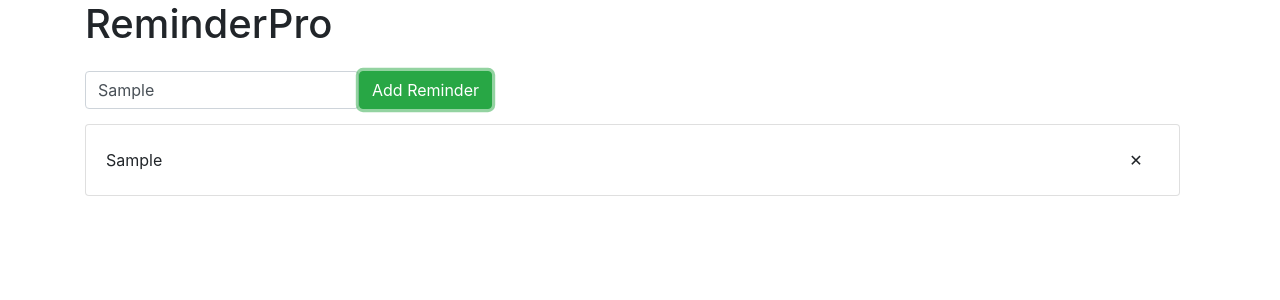
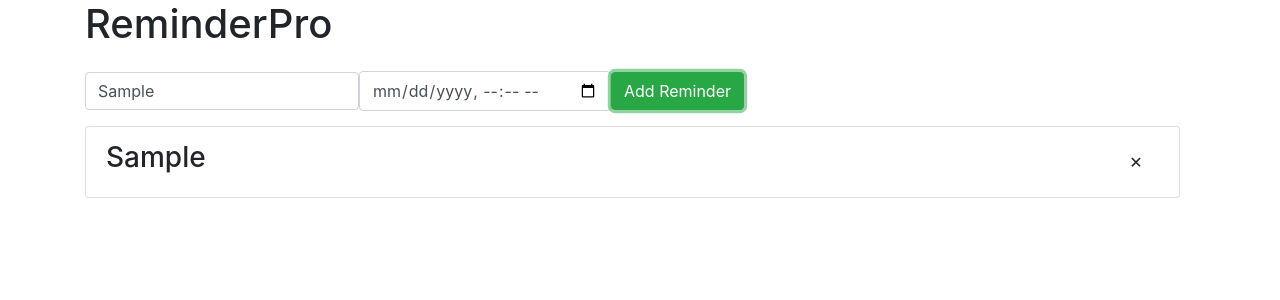
Before and after one commit to neilreyes/reminderpro, a React (Create React App) app: page / in a window 1280 px wide. Both pictures are taken after typing "Sample" into the empty fields and a click on the button "Add Reminder". Shown: the top 300 px of the page. Built offline with nearby package versions, Linux system fonts and the light colour scheme.

Commit message:
Adds timestamp feature

```diff
--- a/src/actions/index.js
+++ b/src/actions/index.js
@@ -1,10 +1,11 @@
 import { ADD_REMINDER , DELETE_REMINDER } from '../constants';
 
 // Action creator
-export const addReminder = (text) =>{
+export const addReminder = (text, dueDate) =>{
     const action = {
         type: ADD_REMINDER,
-        text
+        text,
+        dueDate
     }
 
     console.log('action in addReminder: ', action);
--- a/src/components/App.jsx
+++ b/src/components/App.jsx
@@ -5,12 +5,16 @@ import { addReminder, deleteReminder } from '../actions';
 class App extends Component {
   constructor(props){
     super(props);
+
     this.handleTextChange = this.handleTextChange.bind(this);
+    this.handleDateChange = this.handleDateChange.bind(this);
     this.addReminder = this.addReminder.bind(this);
     this.deleteReminder = this.deleteReminder.bind(this);
     this.renderReminders = this.renderReminders.bind(this);
+
     this.state = {
       text: '',
+      date: '',
     };
   }
 
@@ -20,14 +24,18 @@ class App extends Component {
     });
   }
 
+  handleDateChange(event){
+    console.log(event.target.value);
+    this.setState({
+      date: event.target.value,
+    });
+  }
+
   addReminder(event){
-    this.props.addReminder(this.state.text);
+    this.props.addReminder(this.state.text, this.state.date);
   }
 
   deleteReminder(id){
-    console.log('deleting in application', id);
-    console.log('this.props', this.props);
-
     this.props.deleteReminder(id);
   }
 
@@ -40,7 +48,10 @@ class App extends Component {
           reminders.map((reminder, index)=>{
             return (
               <li key={reminder.id} className="list-group-item">
-                <div className="list-item">{reminder.text}</div>
+                <div className="list-item">
+                  <h3>{reminder.text}</h3>
+                  <em>{reminder.dueDate}</em>
+                </div>
                 <div
                   className="list-item delete-button"
                   onClick={()=>{this.deleteReminder(reminder.id)}}
@@ -68,7 +79,14 @@ class App extends Component {
               type="text"
               onChange={this.handleTextChange}
             />
+
+            <input
+              type="datetime-local"
+              className="form-control"
+              onChange={this.handleDateChange}
+            />
           </div>
+
           <button
             type="button"
             className="btn btn-success"
--- a/src/reducers/index.js
+++ b/src/reducers/index.js
@@ -1,9 +1,12 @@
 import { ADD_REMINDER, DELETE_REMINDER } from '../constants';
 
 const reminder = (action) => {
+    let { text, dueDate } = action;
+
     return {
-        text: action.text,
-        id: Math.random()
+        id: Math.random(),
+        text,
+        dueDate,
     }
 }
 
```
